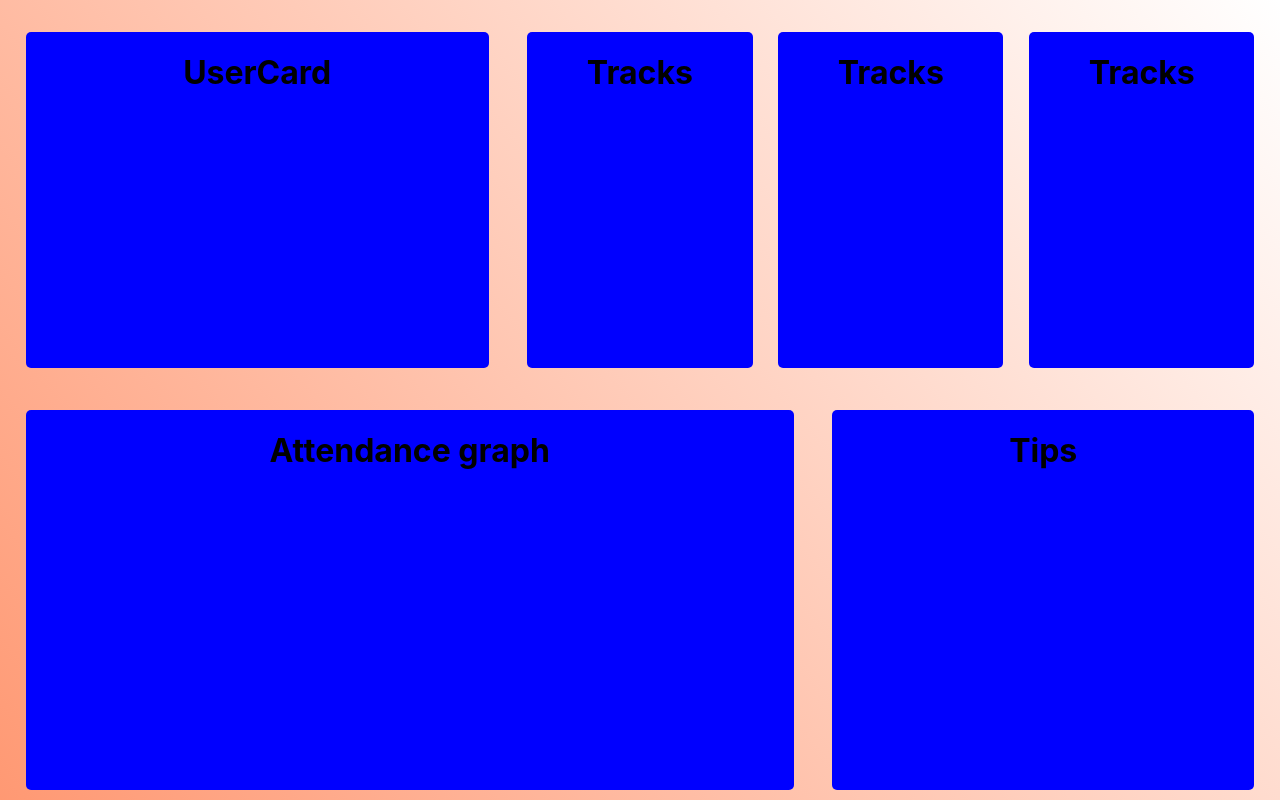
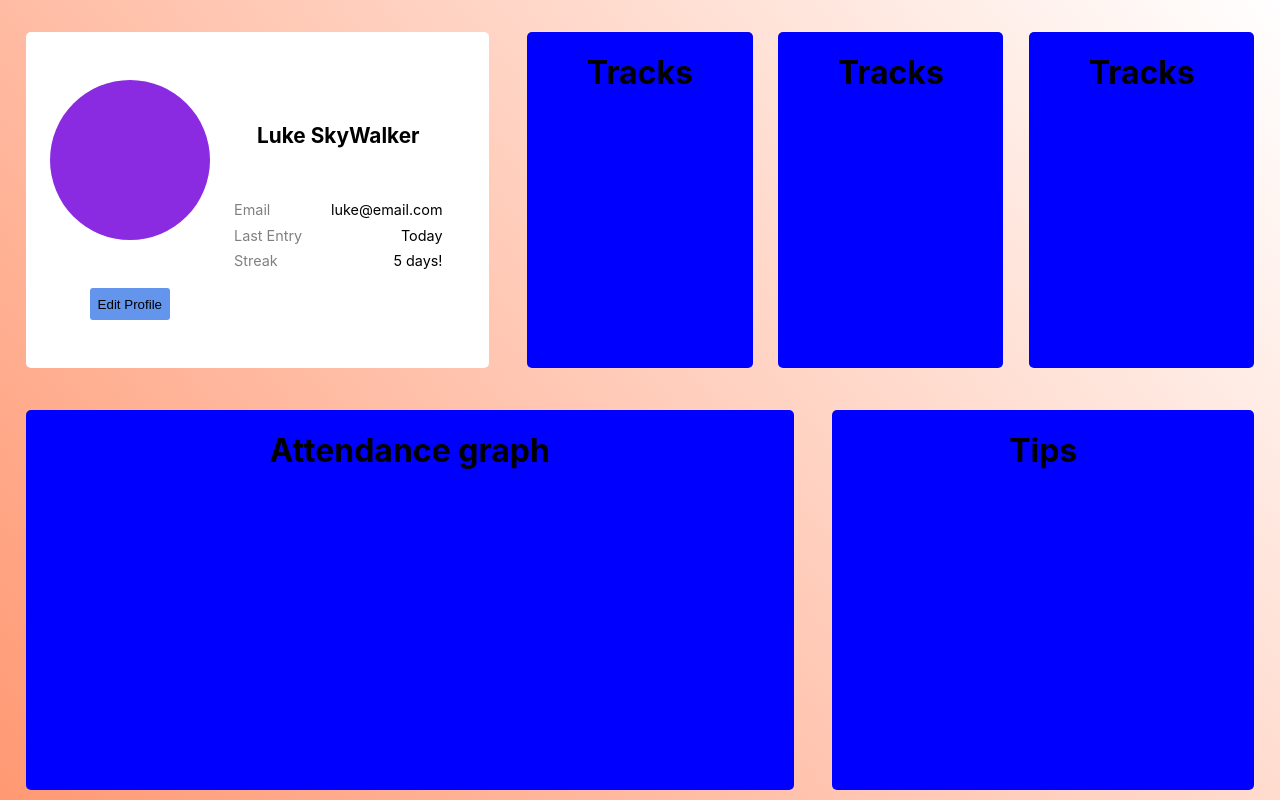
Before and after one commit to ivangelus/master-of-yoga, a React (Create React App) app in the folder client/: page /dashboard in a window 1280 px wide. Built offline with nearby package versions, Linux system fonts and the light colour scheme.

Commit message:
feat: userCard component first mock

```diff
--- a/client/src/containers/UserCard.css
+++ b/client/src/containers/UserCard.css
@@ -1,8 +1,72 @@
 .user-card-container {
-  background-color: blue;
+  background-color: white;
   height: 84%;
   width: 37%;
   margin-left: 2%;
   border-radius: 5px;
   margin-right: 3%;
+  display: flex;
+  flex-direction: row;
+  justify-content: space-between;
 }
+
+.user-card-left {
+  display: flex;
+  width: 50%;
+  flex-direction: column;
+  justify-content: space-evenly;
+  align-items: center;
+}
+
+.profile-image {
+  border-radius: 50%;
+  height: 20vh;
+  width: 20vh;
+  background-color: blueviolet;
+}
+
+.user-name {
+  font-size: 1.3rem;
+  font-weight: bold;
+  margin-bottom: 20%;
+}
+
+.edit-profile {
+  border-radius: 3px;
+  height: 2rem;
+  width: 5rem;
+  border: 0;
+  background-color: cornflowerblue;
+}
+
+.user-card-right {
+  display: flex;
+  width: 50%;
+  flex-direction: column;
+  justify-content: center;
+  align-items: center;
+  padding-right: 10%;
+}
+
+.card-content {
+  width: 100%;
+  padding-top: 10%;
+}
+
+.email-container,
+.last-entry-container,
+.days-container {
+  display: flex;
+  flex-direction: row;
+  justify-content: space-between;
+  margin-bottom: 4%;
+}
+
+.content-description {
+  font-size: 0.9rem;
+  color: gray
+}
+
+.content-text {
+  font-size: 0.9rem;
+}
--- a/client/src/containers/UserCard.tsx
+++ b/client/src/containers/UserCard.tsx
@@ -1,10 +1,45 @@
 import './UserCard.css';
 import React from 'react';
+import { UserDTO } from '../interfaces/UserDTO';
 
 const UserCard: React.FC = () => {
+  const mockUser: UserDTO = {
+    firstName: 'Luke',
+    lastName: 'SkyWalker',
+    email: 'luke@email.com',
+    password: '1234',
+    lastEntry: 'Today',
+    consecutiveDays: 5,
+  };
+  console.log(mockUser); // only so that linter doesn't throw an error
+
   return (
     <div className="user-card-container">
-      <h1>UserCard</h1>
+      <div className="user-card-left">
+        <div className="profile-image"></div>
+        <button className="edit-profile">Edit Profile</button>
+      </div>
+      <div className="user-card-right">
+        <div className="title-user-name">
+          <div className="user-name">
+            {mockUser.firstName} {mockUser.lastName}
+          </div>
+        </div>
+        <div className="card-content">
+          <div className="email-container">
+            <div className="content-description">Email</div>
+            <div className="content-text">{mockUser.email}</div>
+          </div>
+          <div className="last-entry-container">
+            <div className="content-description">Last Entry</div>
+            <div className="content-text">{mockUser.lastEntry}</div>
+          </div>
+          <div className="days-container">
+            <div className="content-description">Streak</div>
+            <div className="content-text">{mockUser.consecutiveDays} days!</div>
+          </div>
+        </div>
+      </div>
     </div>
   );
 };
```
Also changed, not shown: client/.eslintrc.json.
